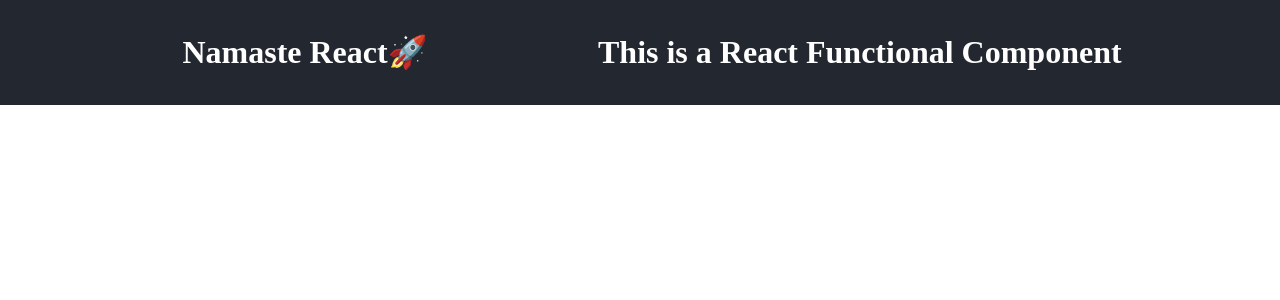
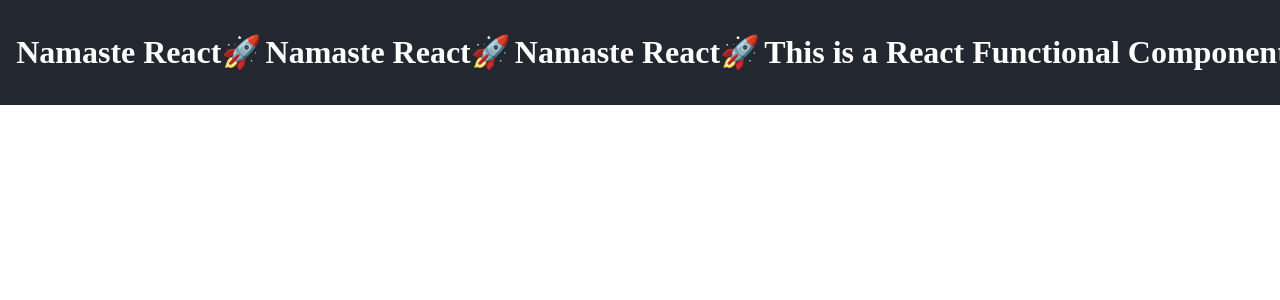
Before and after one commit to junaidsyed-1/namaste-react, a React (Vite) app: page / in a window 1280 px wide. Shown: the top 300 px of the page. Built offline with nearby package versions, Linux system fonts and the light colour scheme.

Commit message:
All ways to call a component

```diff
--- a/App.js
+++ b/App.js
@@ -13,6 +13,8 @@
 const HeadingComponent = () => (
     <div className="container">
         {Title()} {/* I can also call a component like this because its just a normal JS function */}
+        <Title />
+        <Title></Title>
         <h1 className="heading">This is a React Functional Component</h1>
     </div>
 );
```
